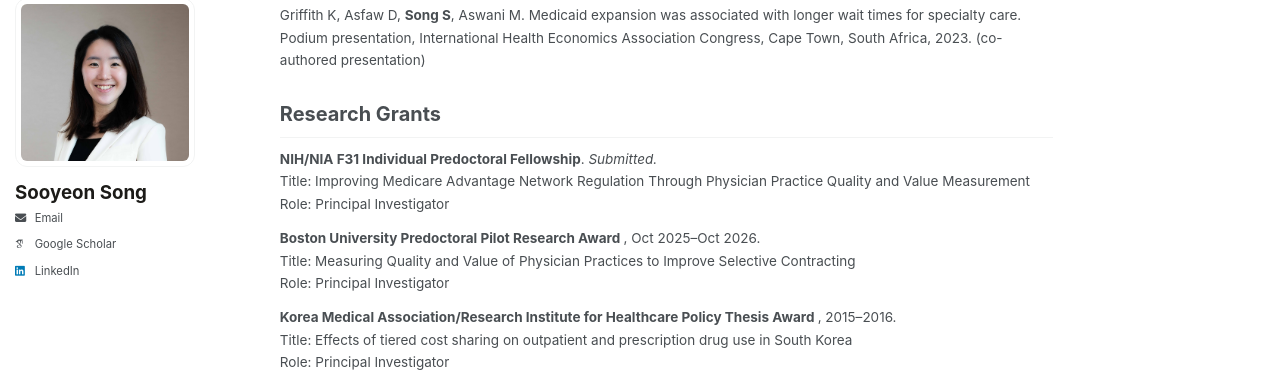
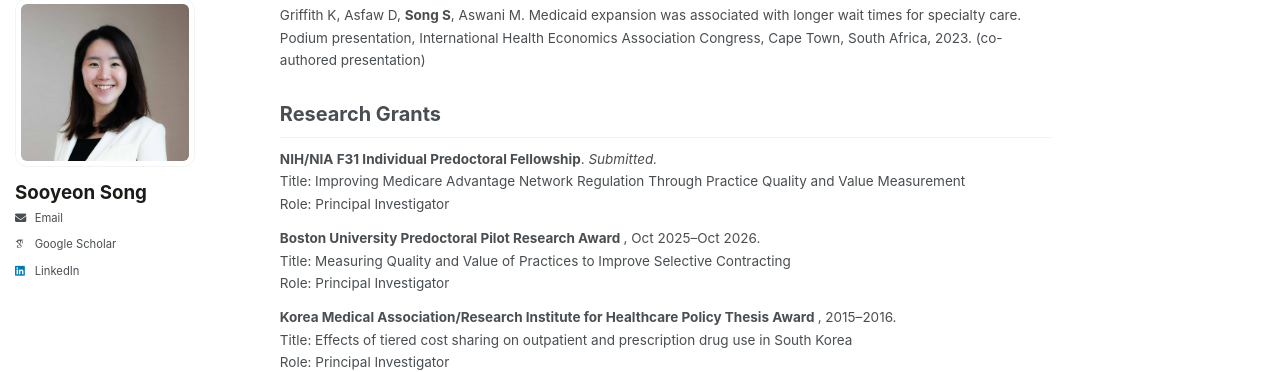
Before and after one commit to sooyeonsong/sooyeonsong.github.io, a Jekyll site: the page built from _pages/about.md, in a window 1280 px wide and 900 px high, scrolled down 2059 px. Shown: the part 87-459 px from the top of the window. Built offline with Jekyll 4.4.1, drawn with Linux system fonts in a browser that asks for light colours; some web fonts are replaced; a script bundle is joined from its source files by our own code; library files that are not in the unit come from our copies; some of the changed text lies outside the part shown.

Commit message:
Update about.md

```diff
--- a/_pages/about.md
+++ b/_pages/about.md
@@ -18,7 +18,7 @@ Before beginning doctoral training, I worked in global health policy and managem
 <h2 id="education">Education</h2>
 
 <div class="pub-list" markdown="0">
-<p><span class="ed-row"><strong>Boston University</strong><span class="ed-year">2027 (expected)</span></span>Ph.D. Candidate, Health Services and Policy Research (Health Economics)<br>Department of Health Law, Policy, and Management<br>Dissertation (in progress): Measuring quality and value of physician practices to improve selective contracting<br>Committee: Drs. Steven D. Pizer (chair), Christine A. Yee, Samantha G. Auty</p>
+<p><span class="ed-row"><strong>Boston University</strong><span class="ed-year">2027 (expected)</span></span>Ph.D. Candidate, Health Services and Policy Research (Health Economics)<br>Department of Health Law, Policy, and Management<br>Dissertation (in progress): Measuring quality and value of health services for selective contracting<br>Committee: Drs. Steven D. Pizer (chair), Christine A. Yee, Samantha G. Auty</p>
 <p><span class="ed-row"><strong>Seoul National University</strong><span class="ed-year">2016</span></span>M.P.H. in Health Care Management and Policy<br>Thesis: Effects of tiered cost sharing on outpatient service use and prescription drug use</p>
 <p><span class="ed-row"><strong>Seoul National University</strong><span class="ed-year">2013</span></span>B.S. in Nursing, B.A. in Philosophy</p>
 </div>
@@ -73,9 +73,9 @@ Before beginning doctoral training, I worked in global health policy and managem
 <h2 id="grants">Research Grants</h2>
 
 <div class="pub-list" markdown="0">
-<p><strong>NIH/NIA F31 Individual Predoctoral Fellowship</strong>. <em>Submitted.</em><br>Title: Improving Medicare Advantage Network Regulation Through Physician Practice Quality and Value Measurement<br>Role: Principal Investigator</p>
+<p><strong>NIH/NIA F31 Individual Predoctoral Fellowship</strong>. <em>Submitted.</em><br>Title: Improving Medicare Advantage Network Regulation Through  Practice Quality and Value Measurement<br>Role: Principal Investigator</p>
 
-<p><strong>Boston University Predoctoral Pilot Research Award </strong>, Oct 2025&ndash;Oct 2026.<br>Title: Measuring Quality and Value of Physician Practices to Improve Selective Contracting<br>Role: Principal Investigator</p>
+<p><strong>Boston University Predoctoral Pilot Research Award </strong>, Oct 2025&ndash;Oct 2026.<br>Title: Measuring Quality and Value of Practices to Improve Selective Contracting<br>Role: Principal Investigator</p>
 
 <p><strong>Korea Medical Association/Research Institute for Healthcare Policy Thesis Award </strong>, 2015&ndash;2016.<br>Title: Effects of tiered cost sharing on outpatient and prescription drug use in South Korea<br>Role: Principal Investigator</p>
 </div>
```
